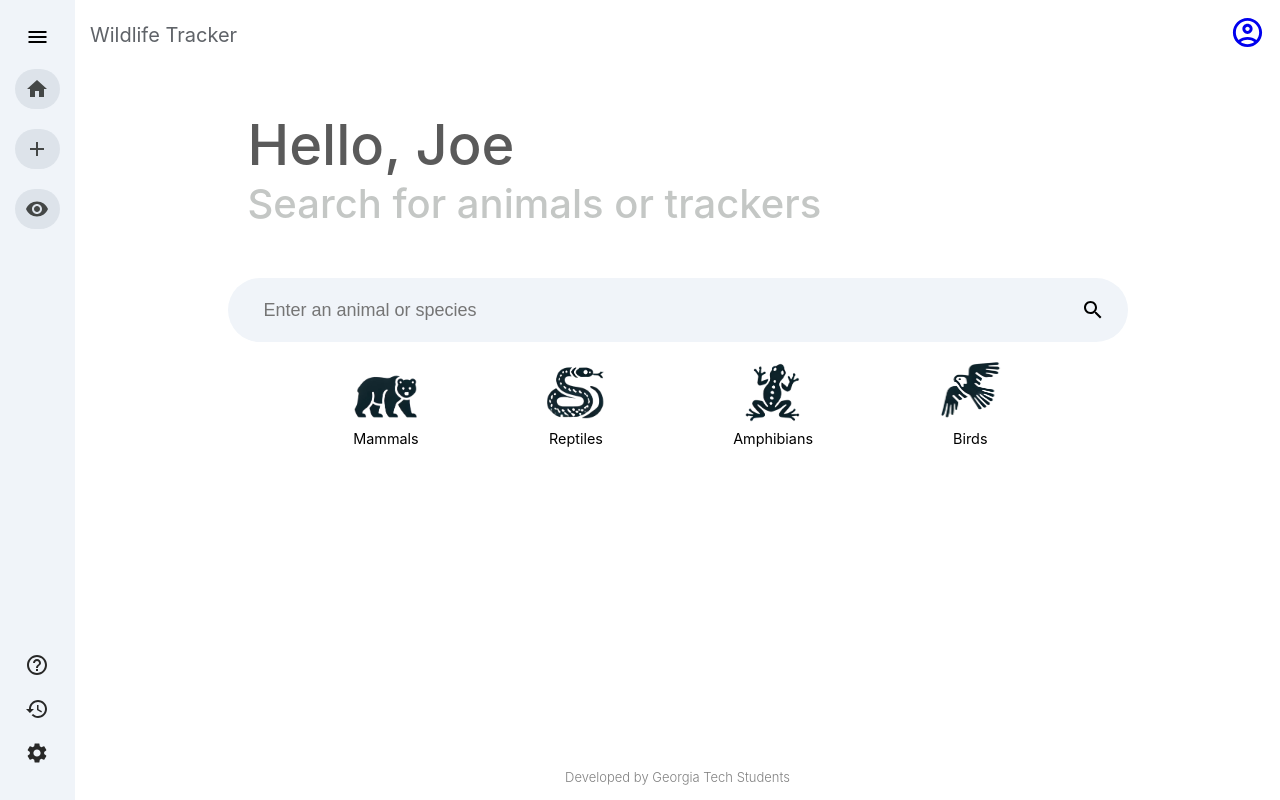
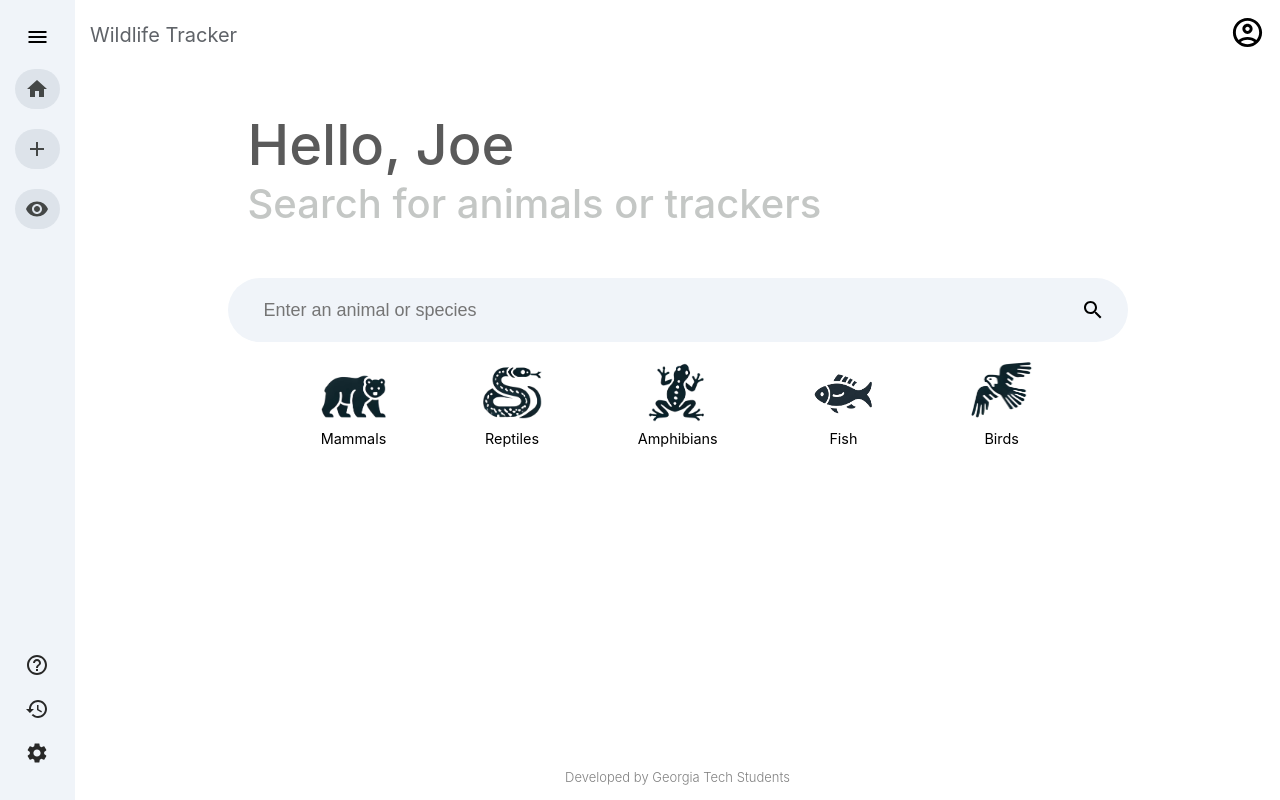
Before and after one commit to The-Enforcers/WildLife-Tracker-Repo-JIC4125, a React (Create React App) app in the folder frontend/: page / in a window 1280 px wide. Built offline with nearby package versions, Linux system fonts and the light colour scheme.

Commit message:
added fish species to homepage

```diff
--- a/frontend/src/pages/Main/Main.css
+++ b/frontend/src/pages/Main/Main.css
@@ -105,7 +105,7 @@
   }
 
 .icon-image {
-    width: 63px;
+    width: 65px;
     height: 60px;
     cursor: pointer;
     transition: transform 0.3s ease-in-out;
--- a/frontend/src/pages/Main/Main.jsx
+++ b/frontend/src/pages/Main/Main.jsx
@@ -15,6 +15,7 @@ import icon1 from "../../assets/Mammals.png";
 import icon4 from "../../assets/Birds.png";
 import icon3 from "../../assets/Amphibians.png";
 import icon2 from "../../assets/Reptiles.png";
+import icon5 from "../../assets/Fish.png";
 
 const Main = () => {
   const [input, setInput] = useState("");
@@ -26,7 +27,10 @@ const Main = () => {
         <div className="nav">
           <p>Wildlife Tracker</p>
           <a href="https://accounts.google.com/">
-            <AccountCircleOutlinedIcon fontSize="large" />
+            <AccountCircleOutlinedIcon
+              fontSize="large"
+              sx={{ color: "black" }}
+            />
           </a>
         </div>
         <div className="main-container">
@@ -55,6 +59,10 @@ const Main = () => {
               <p className="icon-label">Amphibians</p>
             </div>
             <div className="icon-wrapper">
+              <img src={icon5} alt="Fish Icon" className="icon-image" />
+              <p className="icon-label">Fish</p>
+            </div>
+            <div className="icon-wrapper">
               <img src={icon4} alt="Birds Icon" className="icon-image" />
               <p className="icon-label">Birds</p>
             </div>
```
Also changed, not shown: frontend/src/assets/Fish.png (added).
